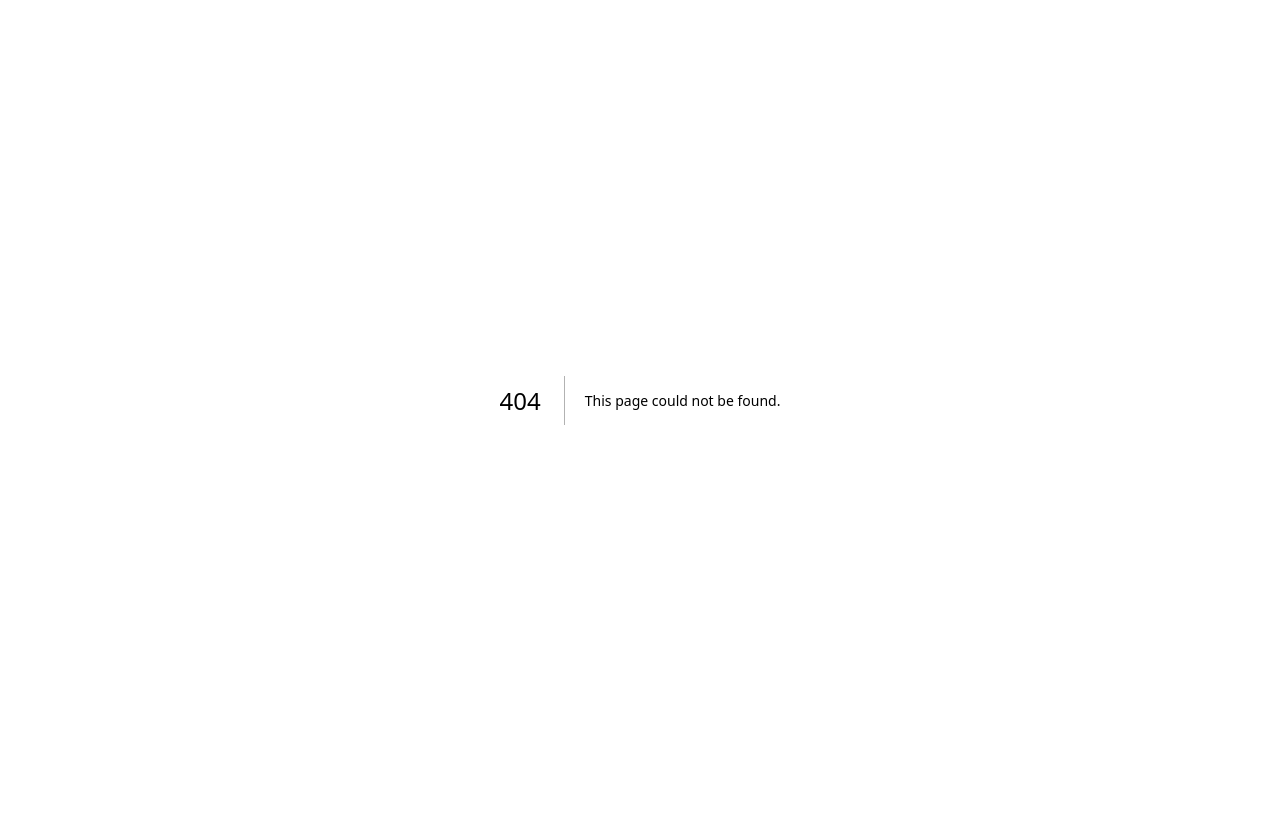
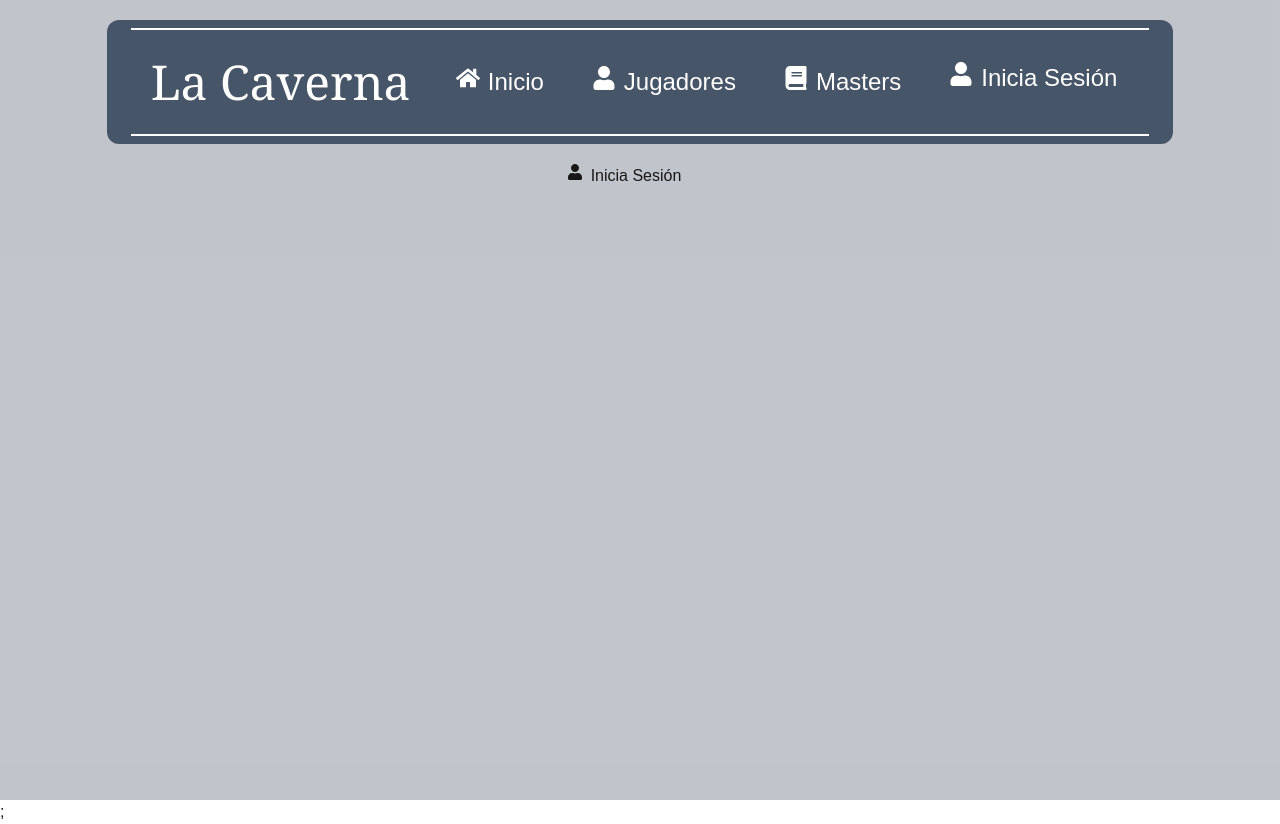
Before and after one commit to Vector4c5/la-caberna, a Next.js app: page /inicio_sesion in a window 1280 px wide. Before the commit this address had no page. Before the commit the page ends 800 px from the top, so only its background shows below. Built offline with nearby package versions, Linux system fonts and the light colour scheme; no server answers.

Commit message:
add: new styles

```diff
--- a/components/common/Header.js
+++ b/components/common/Header.js
@@ -1,26 +1,44 @@
 import Link from "next/link";
 import { FaHome, FaUser, FaBook } from "react-icons/fa";
+import LoginBtn from "./Login-Btn";
+
+const navLinks = [
+  { href: "/", label: "Inicio", icon: <FaHome /> },
+  { href: "/jugadores", label: "Jugadores", icon: <FaUser /> },
+  { href: "/masters", label: "Masters", icon: <FaBook /> },
+];
 
 export default function Header() {
   return (
-    <nav className="w-full bg-black bg-opacity-70 text-white py-4 px-8 fixed top-0 z-50">
-      <ul className="flex justify-around items-center">
-        <li className="flex items-center gap-2">
-          <FaHome />
-          <Link href="/">Inicio</Link>
-        </li>
-        <li className="flex items-center gap-2">
-          <FaUser />
-          <Link href="/jugadores">Jugadores</Link>
-        </li>
-        <li className="flex items-center gap-2">
-          <FaBook />
-          <Link href="/masters">Masters</Link>
-        </li>
-        <li className="flex items-center gap-2">
-          <FaBook />
-          <Link href="/aventuras">Aventuras</Link>
-        </li>
+    <nav className="w-full h-full text-2xl text-white py-2 px-0 container flex justify-between items-center
+          border-t-2 border-b-2 border-white border-solid">
+            <h1 className="text-5xl font-serif m-5">
+              La Caverna
+            </h1>
+      <ul className="flex justify-around items-center gap-4">
+        {navLinks.map(({ href, label, icon }) => (
+          <li key={href} className="flex items-center gap-2 group relative">
+            <Link href={href} className="flex transition-transform group-hover:-translate-x-3 gap-2">
+              {icon}
+              {label}
+            </Link>
+            <svg
+              xmlns="http://www.w3.org/2000/svg"
+              fill="none"
+              viewBox="0 0 24 24"
+              strokeWidth="1.5"
+              stroke="currentColor"
+              className="w-6 h-6 transition-opacity duration-300 opacity-0 group-hover:opacity-100"
+            >
+              <path
+                strokeLinecap="round"
+                strokeLinejoin="round"
+                d="M5.25 4.5l7.5 7.5-7.5 7.5m6-15l7.5 7.5-7.5 7.5"
+              />
+            </svg>
+          </li>
+        ))}
+        <LoginBtn/>
       </ul>
     </nav>
   );
--- /dev/null
+++ b/components/common/Login-Btn.js
@@ -0,0 +1,121 @@
+import { useSession, signIn, signOut } from "next-auth/react";
+import { FaUser } from "react-icons/fa";
+import { useState } from "react";
+import imgUsuario from "@/public/img_usuario.jpg";
+
+export default function LoginBtn() {
+  const { data: session } = useSession();
+  const [showLoginOptions, setShowLoginOptions] = useState(false);
+
+  return (
+    <div className="flex flex-col z-50">
+      {session ? (
+        <>
+          <div className="flex gap-2 group relative">
+            <button
+              onClick={() => setShowLoginOptions(!showLoginOptions)}
+              className="flex transition-transform group-hover:-translate-x-3 gap-2 text-center h-full hover:text-teal-400"
+            >
+              <p>{session.user.name}</p>
+            </button>
+            <svg
+              xmlns="http://www.w3.org/2000/svg"
+              fill="none"
+              viewBox="0 0 24 24"
+              strokeWidth="1.5"
+              stroke="currentColor"
+              className="w-6 h-6 transition-opacity duration-300 opacity-0 group-hover:opacity-100"
+            >
+              <path
+                strokeLinecap="round"
+                strokeLinejoin="round"
+                d="M5.25 4.5l7.5 7.5-7.5 7.5m6-15l7.5 7.5-7.5 7.5"
+              />
+            </svg>
+          </div>
+
+          <div
+            className={`flex justify-end mt-2 transition-all duration-500 ease-in-out overflow-hidden ${
+              showLoginOptions ? "opacity-100 max-h-40" : "opacity-0 max-h-0"
+            }`}
+          >
+            <div
+              className="flex flex-col justify-center items-center w-72 p-4 bg-black  text-white rounded absolute my-8 mx-0 gap-2
+          border-2 border-white botder-solid"
+            >
+              <img
+                src={session.user.image}
+                alt="Foto de usuario"
+                className="relative h-auto w-28 rounded-full border-4 border-solid border-slate-800"
+              />
+              <p className="h-auto w-full text-sm text-center">
+                {" "}
+                {session.user.email}
+              </p>
+              <p className="text-center text-lg">
+                Bienvenido {session.user.name}{" "}
+              </p>
+
+              <button
+                onClick={() => signOut()}
+                className="w-full h-auto px-4 py-2 text-lg border-b-2 border-white transition-transform duration-500 ease-out hover:scale-105
+                hover:shadow-sm hover:shadow-white"
+              >
+                Salir
+              </button>
+            </div>
+          </div>
+        </>
+      ) : (
+        <>
+          <div className="flex items-center gap-2 group relative">
+            <button
+              onClick={() => setShowLoginOptions(!showLoginOptions)}
+              className="flex transition-transform group-hover:-translate-x-3 gap-2 text-center h-full"
+            >
+              <FaUser /> Inicia Sesión
+            </button>
+            <svg
+              xmlns="http://www.w3.org/2000/svg"
+              fill="none"
+              viewBox="0 0 24 24"
+              strokeWidth="1.5"
+              stroke="currentColor"
+              className="w-6 h-6 transition-opacity duration-300 opacity-0 group-hover:opacity-100"
+            >
+              <path
+                strokeLinecap="round"
+                strokeLinejoin="round"
+                d="M5.25 4.5l7.5 7.5-7.5 7.5m6-15l7.5 7.5-7.5 7.5"
+              />
+            </svg>
+          </div>
+          <div
+            className={`flex justify-end mt-2 transition-all duration-500 ease-in-out overflow-hidden ${
+              showLoginOptions ? "opacity-100 max-h-40" : "opacity-0 max-h-0"
+            }`}
+          >
+            <div
+              className="flex flex-col justify-center items-center w-72 p-4 bg-black  text-white rounded absolute my-8
+          border-2 border-white botder-solid"
+            >
+              <img
+                src={imgUsuario.src}
+                alt="Descripción de la imagen"
+                className="relative h-auto w-28 rounded-full border-4 border-solid border-slate-800"
+              />
+              <p className="text-xl m-2 text-center">¡¡Unetre a nosotros!!</p>
+              <button
+                onClick={() => signIn()}
+                className="w-full h-auto px-4 py-2 text-lg border-b-2 border-white transition-transform duration-500 ease-out hover:scale-105
+                hover:shadow-sm hover:shadow-white"
+              >
+                Inicia secion con google
+              </button>
+            </div>
+          </div>
+        </>
+      )}
+    </div>
+  );
+}
--- a/package.json
+++ b/package.json
@@ -9,8 +9,10 @@
     "lint": "next lint"
   },
   "dependencies": {
+    "axios": "^1.7.9",
     "motion": "^11.16.1",
     "next": "14.2.22",
+    "next-auth": "^4.24.11",
     "react": "^18",
     "react-dom": "^18",
     "react-hot-toast": "^2.5.1",
--- /dev/null
+++ b/pages/Posts.js
@@ -0,0 +1,30 @@
+
+import axios from "axios";
+import { useState, useEffect } from "react";
+
+export default function Posts(){
+    const [posts, setPost]=useState()
+
+    useEffect(async()=> {
+        const response= await  axios.get('dnd5eapi.co/api')
+        console.log(response)
+        setPost(response)
+    },[]
+)
+
+
+    return(
+        <div>
+            <h1>
+                posts
+            </h1>
+            {posts && posts?.length >0 && posts?.map}
+
+            <>
+            <h2>{posts.ability-scores}</h2>
+            </>
+
+
+        </div>
+    )
+}
--- a/pages/_app.js
+++ b/pages/_app.js
@@ -1,5 +1,13 @@
 import "@/styles/globals.css";
+import { SessionProvider } from "next-auth/react";
 
-export default function App({ Component, pageProps }) {
-  return <Component {...pageProps} />;
+export default function App({
+  Component,
+  pageProps:{session,...pageProps},
+}) {
+  return (
+    <SessionProvider session={session}>
+      <Component {...pageProps} />;
+    </SessionProvider>
+  );
 }
--- /dev/null
+++ b/pages/api/auth/[...nextauth].js
@@ -0,0 +1,15 @@
+import NextAuth from "next-auth";
+import GoogleProvider from "next-auth/providers/google";
+
+export const authOptions={
+    //configuracion de provaiders
+    providers:[
+        GoogleProvider({
+            clientId:process.env.GOOGLE_ID,
+            clientSecret:process.env.GOOGLE_SECRET,
+        })
+    ]
+
+}
+
+export default NextAuth (authOptions)
--- a/pages/index.js
+++ b/pages/index.js
@@ -72,18 +72,14 @@ export default function Home() {
         <img
           src={Fondo_interior_caverna.src}
           alt="Descripción de la imagen"
-          className="fixed top-0 left-0 w-full h-full opacity-25 z-0"
+          className="fixed top-0 left-0 w-full h-full opacity-15 z-0"
         />
 
-       <Header/>
 
-        <div className="relative container flex flex-col items-center w-11/12 h-full z-10 mt-8">
-          <div className="flex justify-between items-center w-full h-20 border-t-2 border-b-2 border-white border-solid">
-            <h1 className="text-5xl font-serif m-2">La Caverna</h1>
-            <div className="bg-white rounded-full text-black px-4 py-2">
-              Usuario
-            </div>
-          </div>
+
+        <div className="relative container flex flex-col items-center w-11/12 h-full z-10 mt-8 ">
+        <Header/>
+
 
           <div className="flex flex-col items-start w-full h-auto mt-6">
             <h2 className="text-5xl text-white text-shadow-lg shadow-purple-100 mb-4">
@@ -94,10 +90,10 @@ export default function Home() {
             </h3>
           </div>
 
-          <div className="flex w-full justify-center gap-4">
+          {/* <div className="flex w-full justify-center gap-4">
             <NeonButton>Jugadores</NeonButton>
             <NeonButton>Masters</NeonButton>
-          </div>
+          </div> */}
 
           <div className="flex flex-col w-10/12 mt-8 mb-8 gap-4">
             <SeccionButton link="https://www.ejemplo.com">
--- /dev/null
+++ b/pages/inicio_sesion.js
@@ -0,0 +1,17 @@
+import Header from "@/components/common/Header";
+import Loginbtn from "@/components/common/Login-Btn"
+
+export default function inicio_sesion() {
+  return (
+    <div className="flex flex-col items-center justify-start w-full h-screen bg-slate-700 bg-opacity-30 overflow-y-auto">
+        <div className="m-5 w-10/12 bg-slate-600 p-2 px-6 rounded-xl">
+      <Header/>
+      </div>
+      <Loginbtn/>
+
+
+
+
+    </div>
+  );
+}
```
Also changed, not shown: pages/index.html (deleted), public/img_usuario.jpg (added), 1 other file (tests, documents, lock files or other folders).
